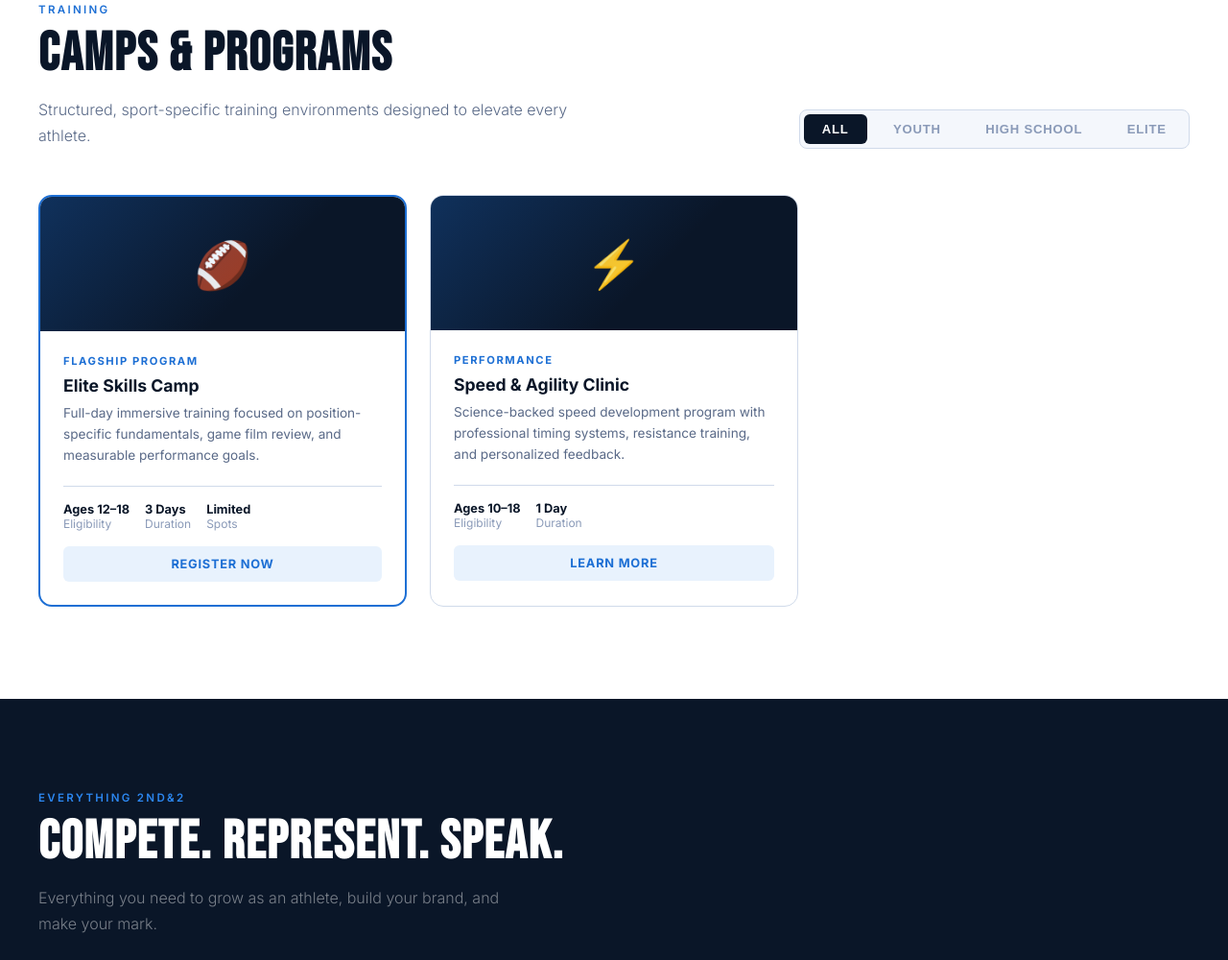
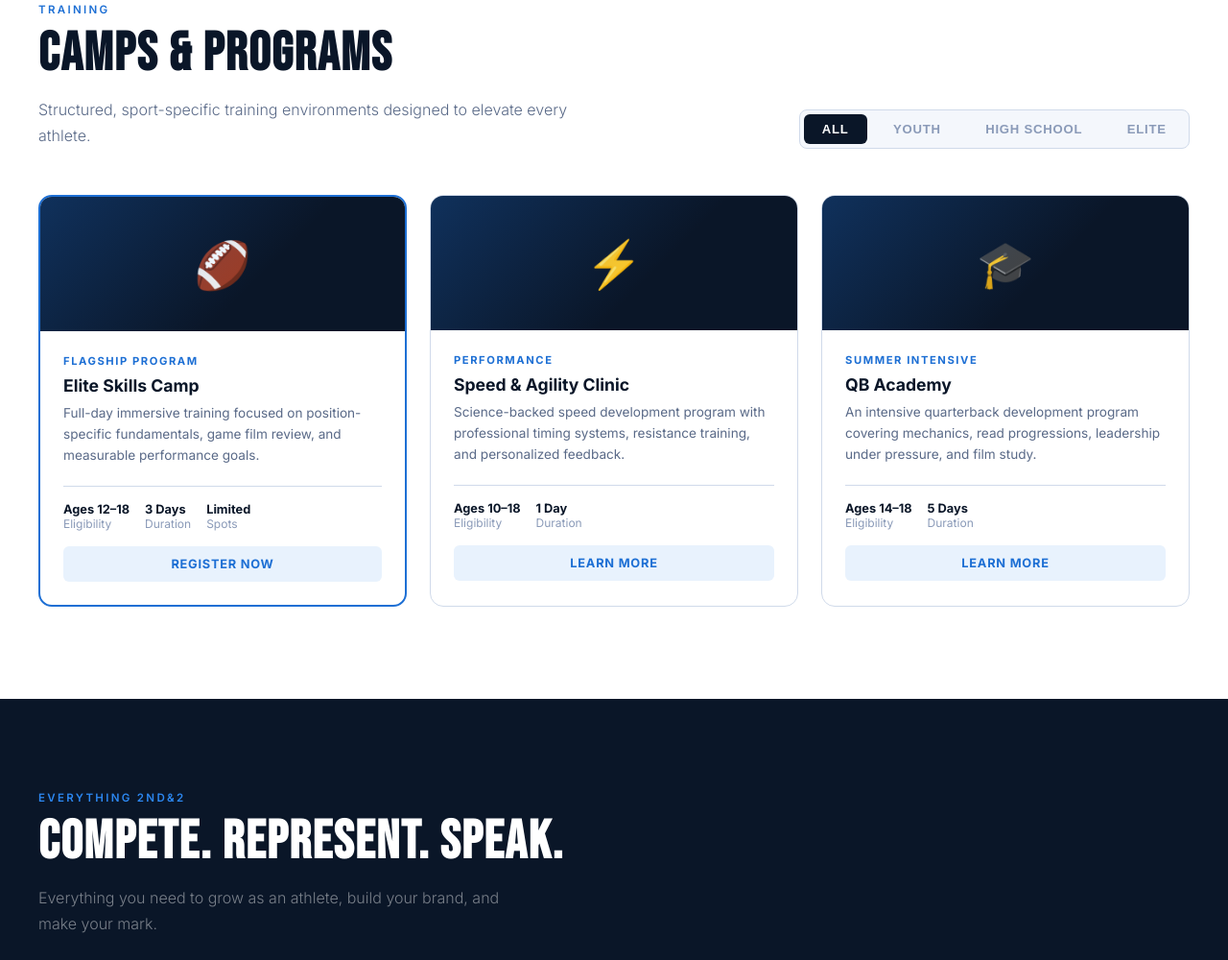
Before and after one commit to jbeaubell-cmd/jbeaubell-cmd.github.io, a plain HTML site: page index.html in a window 1280 px wide. Shown: the part 1944-2944 px from the top of the page at 96% size. Drawn offline with Linux system fonts and the light colour scheme.

Commit message:
Reverted changes

```diff
--- a/index.html
+++ b/index.html
@@ -974,6 +974,7 @@
       <div class="dropdown">
         <a href="#camps"><span class="drop-icon">🏈</span> Elite Skills Camp</a>
         <a href="#camps"><span class="drop-icon">⚡</span> Speed & Agility</a>
+        <a href="#camps"><span class="drop-icon">🏆</span> Quarterback Academy</a>
         <a href="#camps"><span class="drop-icon">📅</span> Summer Intensives</a>
       </div>
     </li>
@@ -1126,7 +1127,19 @@
           <a href="#contact" class="card-cta">Learn More</a>
         </div>
       </div>
-
+      <div class="program-card">
+        <div class="card-header">🎓</div>
+        <div class="card-body">
+          <div class="card-tag">Summer Intensive</div>
+          <div class="card-title">QB Academy</div>
+          <div class="card-desc">An intensive quarterback development program covering mechanics, read progressions, leadership under pressure, and film study.</div>
+          <div class="card-meta">
+            <div class="meta-item"><strong>Ages 14–18</strong>Eligibility</div>
+            <div class="meta-item"><strong>5 Days</strong>Duration</div>
+          </div>
+          <a href="#contact" class="card-cta">Learn More</a>
+        </div>
+      </div>
     </div>
   </div>
 </section>
```
